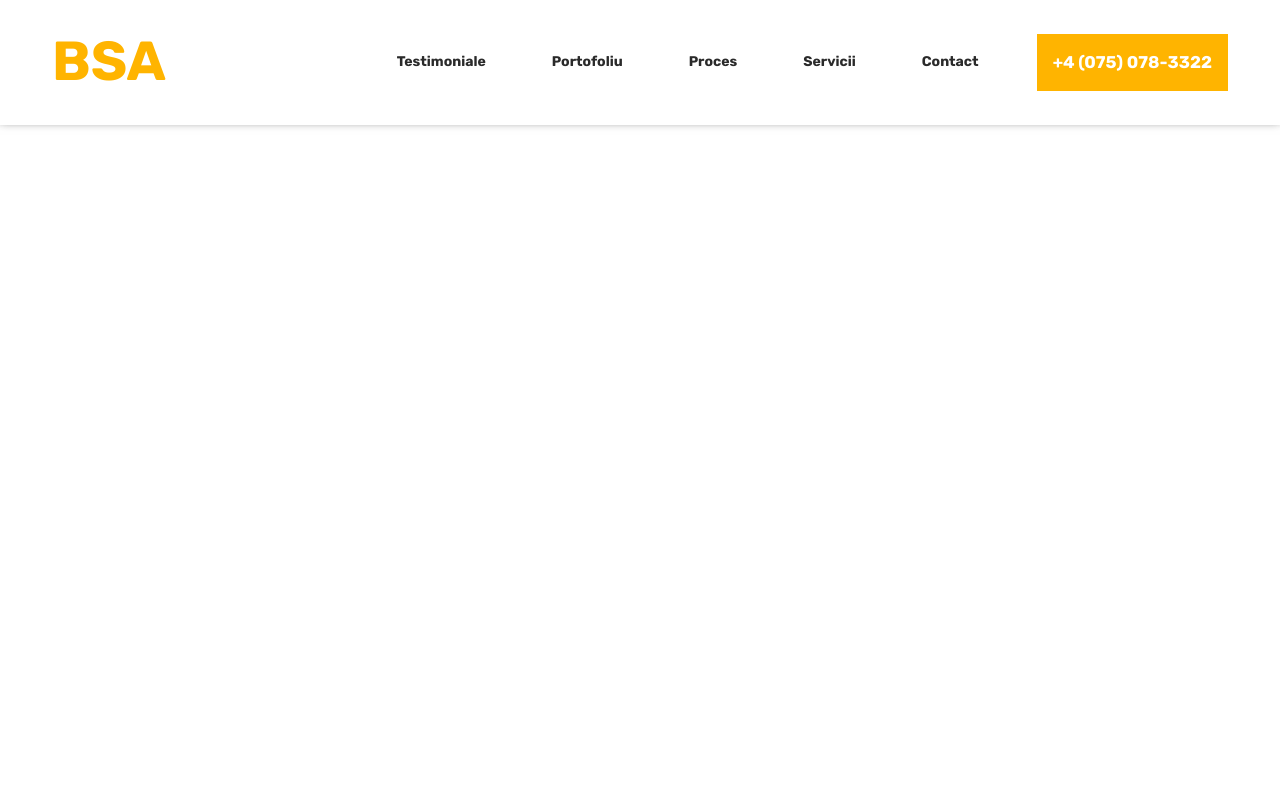
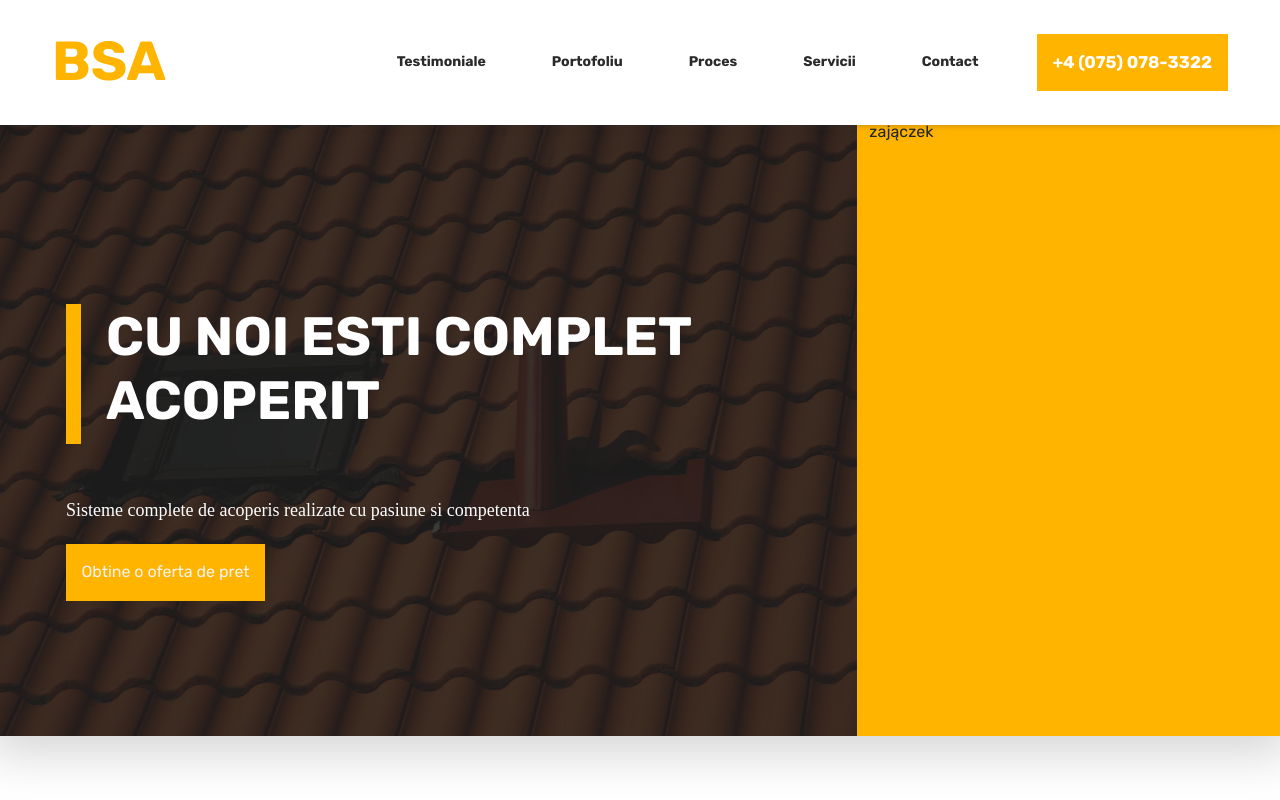
Before and after one commit to ogonekmateusz/strona-budowlana, a Vue app: page / in a window 1280 px wide. Built offline with nearby package versions, Linux system fonts and the light colour scheme.

Commit message:
Add styles to left section of hero

```diff
--- a/src/assets/global.css
+++ b/src/assets/global.css
@@ -1,4 +1,5 @@
 @import url("https://fonts.googleapis.com/css2?family=Rubik:ital,wght@0,300..900;1,300..900&display=swap");
+@import url('https://fonts.googleapis.com/css2?family=Noto+Sans+Devanagari:wght@100..900&display=swap');
 :root {
   --yellow: #ffb400;
   --white: #ffffff;
--- a/src/views/HomeView.vue
+++ b/src/views/HomeView.vue
@@ -1,9 +1,94 @@
 <template>
-
+  <section class="hero">
+    <div class="row shadow-lg">
+      <div class="col-lg-8 leftHero">
+        <div class="frame8">
+          <div class="title">
+            <div class="line"></div>
+            <h1>
+              CU NOI ESTI COMPLET <br />
+              ACOPERIT
+            </h1>
+          </div>
+          <div class="frame6">
+            <p>
+              Sisteme complete de acoperis realizate cu pasiune si competenta
+            </p>
+            <button class="btn1">Obtine o oferta de pret</button>
+          </div>
+        </div>
+      </div>
+      <div class="col-lg-4 rightHero">
+        <p>zajączek</p>
+      </div>
+    </div>
+  </section>
 </template>
 
-<script setup lang="ts">
+<script setup lang="ts"></script>
 
-</script>
-<style>
+<style scoped>
+.hero {
+  margin-top: 7.5rem;
+}
+
+.leftHero {
+  background-image: url("/src/assets/dach.png");
+  background-repeat: no-repeat;
+  height: 616px;
+  background-size: cover;
+  background-position: center;
+}
+
+.rightHero {
+  background-color: var(--yellow);
+}
+
+.frame8 {
+  display: flex;
+  flex-direction: column;
+  align-items: flex-start;
+  margin-top: 184px;
+  margin-left: 66px;
+  gap: 50px;
+}
+
+.title {
+  display: flex;
+  align-items: center;
+}
+
+.title h1 {
+  font-size: 54px;
+  font-weight: 700;
+  line-height: 1.18;
+  text-align: left;
+  color: var(--white);
+  margin-left: 25px;
+}
+
+.line {
+  width: 15px;
+  height: 140px;
+  background-color: var(--yellow);
+}
+
+.frame8 p {
+  font-family: Sama Devanagari;
+  font-size: 18px;
+  font-weight: 400;
+  line-height: 1.87;
+  text-align: left;
+  color: var(--white);
+}
+.frame6 {
+  gap: 28px;
+}
+.frame8 .btn1 {
+  width: 199px;
+  height: 57px;
+  background-color: var(--yellow);
+  color: #f2f2f2;
+  border: none;
+}
 </style>
```
Also changed, not shown: src/assets/dach.png (added), src/assets/star.png (added).
